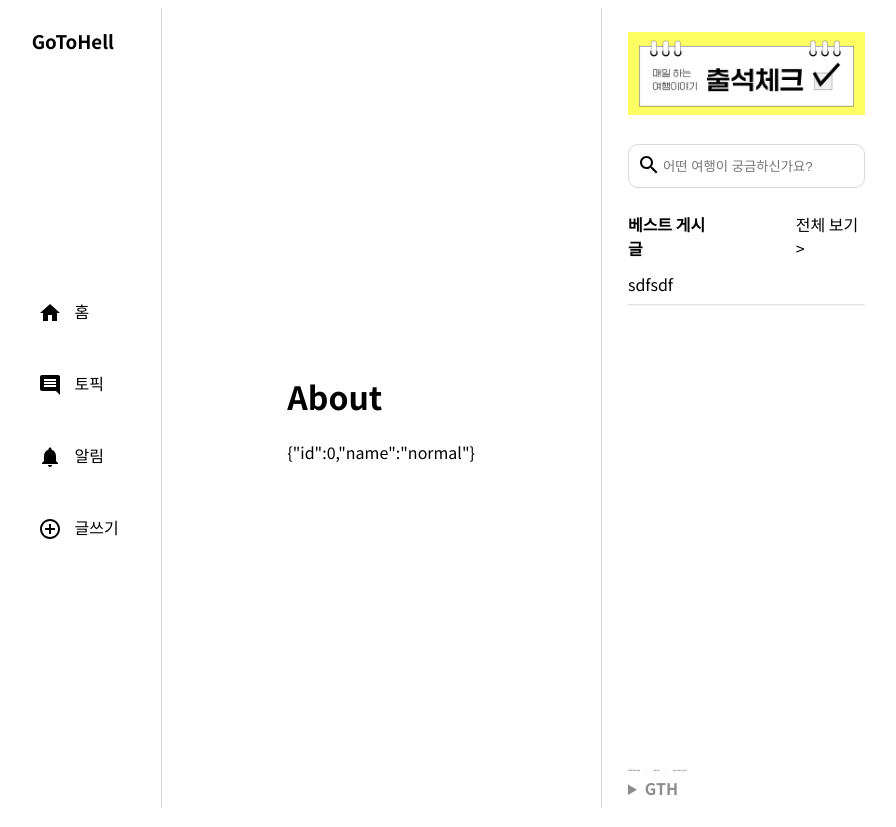
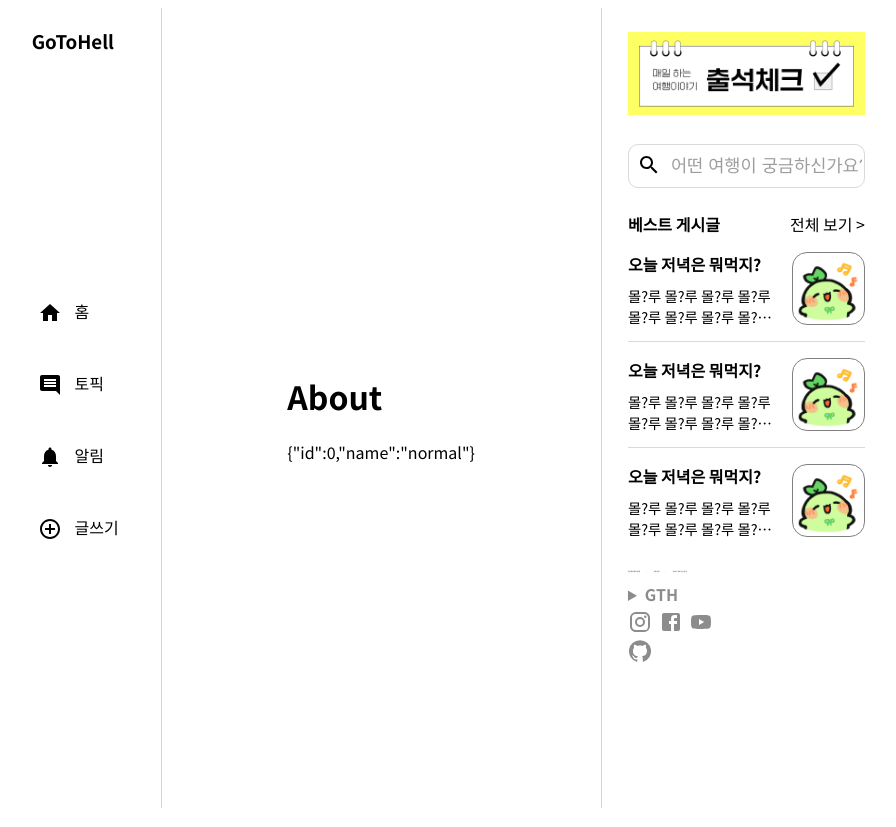
Before and after one commit to bbosirraegi/gotohell, a React (Vite) app: page /#/about in a window 1280 px wide. Shown: the whole page, without its empty margins (215-1111 px from the left). Built offline with nearby package versions, Linux system fonts and the light colour scheme.

Commit message:
[UPDATE]BestTopic add

```diff
--- a/src/components/BestTopic/BestTopicPresenter.jsx
+++ b/src/components/BestTopic/BestTopicPresenter.jsx
@@ -1,7 +1,12 @@
 import React, { useRef, useState } from "react";
 import "../../css/besttopic.css";
 import attendimg from "../../img/attend.png";
+import BestTopicImg from "../../img/SingCong.png";
 import SearchIcon from "@mui/icons-material/Search";
+import InstagramIcon from "@mui/icons-material/Instagram";
+import FacebookIcon from "@mui/icons-material/Facebook";
+import YouTubeIcon from "@mui/icons-material/YouTube";
+import GitHubIcon from "@mui/icons-material/GitHub";
 import { Link, useNavigate } from "react-router-dom";
 
 const BestTopicPresenter = (props) => {
@@ -48,17 +53,48 @@ const BestTopicPresenter = (props) => {
           />
         </div>
         <div className="Best_Topic_Top">
-          <div>
-            <span className="Best_Topic_Text">베스트 게시글</span>
-          </div>
+          <span className="Best_Topic_Text">베스트 게시글</span>
           <a href="/#" className="Best_Topic_Link">
             전체 보기 {" >"}
           </a>
         </div>
-        <div className="Best_Topic_1">
-          sdfsdf
-          <hr className="Under_Line" />
+
+        <div className="Best_Topic">
+          <div className="Best_Topic_Frame">
+            <div className="Best_Topic_Title">오늘 저녁은 뭐먹지?</div>
+            <div className="Best_Topic_PostText">
+              몰?루 몰?루 몰?루 몰?루 몰?루 몰?루 몰?루 몰?루 몰?루 몰?루 몰?루
+              몰?루 몰?루 몰?루 몰?루 몰?루 몰?루 몰?루 몰?루 몰?루 몰?루 몰?루
+              몰?루 몰?루 몰?루 몰?루 몰?루 몰?루 몰?루 몰?루
+            </div>
+          </div>
+          <img src={BestTopicImg} className="Best_Topic_Img" />
         </div>
+
+        <div className="Best_Topic">
+          <div className="Best_Topic_Frame">
+            <div className="Best_Topic_Title">오늘 저녁은 뭐먹지?</div>
+            <div className="Best_Topic_PostText">
+              몰?루 몰?루 몰?루 몰?루 몰?루 몰?루 몰?루 몰?루 몰?루 몰?루 몰?루
+              몰?루 몰?루 몰?루 몰?루 몰?루 몰?루 몰?루 몰?루 몰?루 몰?루 몰?루
+              몰?루 몰?루 몰?루 몰?루 몰?루 몰?루 몰?루 몰?루
+            </div>
+          </div>
+          <img src={BestTopicImg} className="Best_Topic_Img" />
+        </div>
+
+        <div className="Best_Topic_last">
+          <div className="Best_Topic_Frame">
+            <div className="Best_Topic_Title">오늘 저녁은 뭐먹지?</div>
+            <div className="Best_Topic_PostText">
+              몰?루 몰?루 몰?루 몰?루 몰?루 몰?루 몰?루 몰?루 몰?루 몰?루 몰?루
+              몰?루 몰?루 몰?루 몰?루 몰?루 몰?루 몰?루 몰?루 몰?루 몰?루 몰?루
+              몰?루 몰?루 몰?루 몰?루 몰?루 몰?루 몰?루 몰?루
+            </div>
+          </div>
+          <img src={BestTopicImg} className="Best_Topic_Img" />
+        </div>
+
         {/* <div className="test">
           <button onClick={testfunction}>wow</button>
           <input type="text" name="title" onChange={testchange} />
@@ -76,8 +112,8 @@ const BestTopicPresenter = (props) => {
           <span className="CopyRight">
             <Link to="/">서비스 정보 수신 동의 </Link>
           </span>
-          <div>
-            <details>
+          <div className="GTH_Details">
+            <details style={{}}>
               <summary>GTH</summary>
               <span>
                 <br />
@@ -85,15 +121,31 @@ const BestTopicPresenter = (props) => {
                 <br />
                 사업자등록번호 : 111 - 11 - 11111
                 <br />
-                이름 : 알빠야? <br />
+                이름 : 알빠야?
+                <br />
                 직책 : 개인정보
                 <br />
-                보호책임자 메일 : <br />
+                보호책임자 메일 : 몰?루
+                <br />
                 주소 : 부산광역시 금정구 부산대학로63번길 2
                 <br />
                 통신판매업번호 : 없음
               </span>
             </details>
+          </div>
+          <div className="SNS">
+            <Link to="/" className="SNS_ICONS">
+              <InstagramIcon />
+            </Link>
+            <Link to="/" className="SNS_ICONS">
+              <FacebookIcon />
+            </Link>
+            <Link to="/" className="SNS_ICONS">
+              <YouTubeIcon />
+            </Link>
+            <Link to="/" className="SNS_ICONS">
+              <GitHubIcon />
+            </Link>
           </div>
         </div>
       </div>
--- a/src/css/besttopic.css
+++ b/src/css/besttopic.css
@@ -51,51 +51,125 @@
     border-radius: 10px;
     width: 100%;
     height: 5vh;
-    text-indent: 2rem;
+    font-size: 1.1rem;
+    text-indent: 2.5rem;
+    font-weight: 500;
+    opacity: 0.7;
 }
 
 .Best_Topic_Top {
     width: 100%;
     padding-top: 10%;
-    padding-bottom: 5%;
+    flex-direction: row;
     display: flex;
+
+
 }
 
 .Best_Topic_Text {
+    width: 50%;
+    display: flex;
     font-weight: bold;
+    justify-content: start;
+    align-items: center;
 
 }
 
 .Best_Topic_Link {
-    padding-left: 35%;
+    width: 50%;
+    justify-content: end;
+    display: flex;
+    align-items: center;
 }
 
-.Under_Line{
-    color: gray;
-    opacity: 0.3;
+.Best_Topic {
+    display: flex;
+    flex-direction: row;
+    padding-top: 7%;
+    padding-bottom: 6%;
+    border-bottom: 1px solid rgba(128, 128, 128, .3);
 }
 
+.Best_Topic_last {
+    display: flex;
+    flex-direction: row;
+    padding-top: 7%;
+    padding-bottom: 6%;
+}
+
+.Best_Topic_Frame {
+    width: 100%;
+    display: flex;
+    justify-content: start;
+    flex-direction: column;
+}
+
+.Best_Topic_Title {
+    width: 100%;
+    display: flex;
+    padding-bottom: 5%;
+    font-weight: bold;
+    font-size: 1rem;
+}
+
+.Best_Topic_PostText {
+    width: 90%;
+    display: flex;
+    font-size: 0.9rem;
+    font-weight: 400;
+    text-overflow: ellipsis;
+    overflow: hidden;
+    display: -webkit-box;
+    -webkit-line-clamp: 2;
+    -webkit-box-orient: vertical;
+}
+
+.textbox {
+    border: none
+}
+
+.Best_Topic_Img {
+    display: flex;
+    width: 30%;
+    height: 100%;
+    align-items: center;
+    justify-content: end;
+    /* border: 1px solid white; */
+    border-radius: 15px;
+
+
+    border: 1px solid gray;
+
+}
 
 .Footerrrrrr {
     position: absolute;
-    bottom: 0;
 }
 
 .CopyRight {
     font-size: 0.1rem;
+    color: gray;
+    font-weight: 500;
     padding-right: 0.5vw;
 }
 
+.GTH_Details {
+    padding-top: 5%;
+}
+
+
 details {
     cursor: pointer;
+
 }
 
 details>span {
-    position: absolute;
     font-size: 0.8rem;
     color: gray;
     opacity: 0.9;
     line-height: 1.2rem;
+    cursor: default;
+
 }
 
 details>summary {
@@ -109,10 +183,26 @@ details>summary::-webkit-details-marker {
     display: none;
 }
 
-details summary::-webkit-details-marker {
-    background: url("../img/expand_more_FILL0_wght400_GRAD0_opsz48.png") center center no-repeat/cover;
+
+details>summary::-webkit-details-marker {
+    /* background: url("../img/expand_more_FILL0_wght400_GRAD0_opsz48.png") center center no-repeat/cover; */
+    content: "+"
 }
 
-details[open] summary::-webkit-details-marker {
-    background: url("../img//expand_less_FILL0_wght400_GRAD0_opsz48.png") center center no-repeat/cover;
+details[open]>summary::-webkit-details-marker {
+    /* background: url("../img//expand_less_FILL0_wght400_GRAD0_opsz48.png") center center no-repeat/cover; */
+    content: "-"
 }
+
+.SNS {
+    padding-top: 5%;
+    flex-direction: column;
+    position: relative;
+}
+
+.SNS_ICONS {
+    color: gray;
+    opacity: 0.9;
+    font-size: 0.1rem;
+    padding-right: 7%;
+}
```
Also changed, not shown: src/img/SingCong.png (added).
